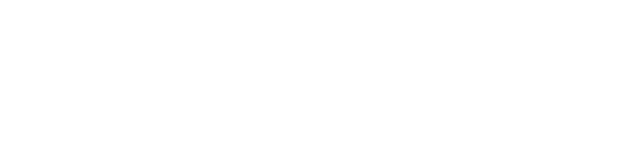
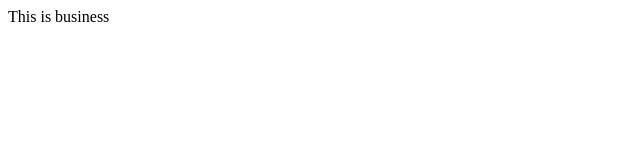
Before and after one commit to rahujha04/demo, a plain HTML site: page more.html in a window 1280 px wide. Shown: the whole page, without its empty margins (0-640 px from the left). Drawn offline with Linux system fonts and the light colour scheme.

Commit message:
Added more htmls

```diff
--- a/more.html
+++ b/more.html
@@ -7,6 +7,6 @@
     <title>more</title>
 </head>
 <body>
-
+    This is business
 </body>
 </html>
```
